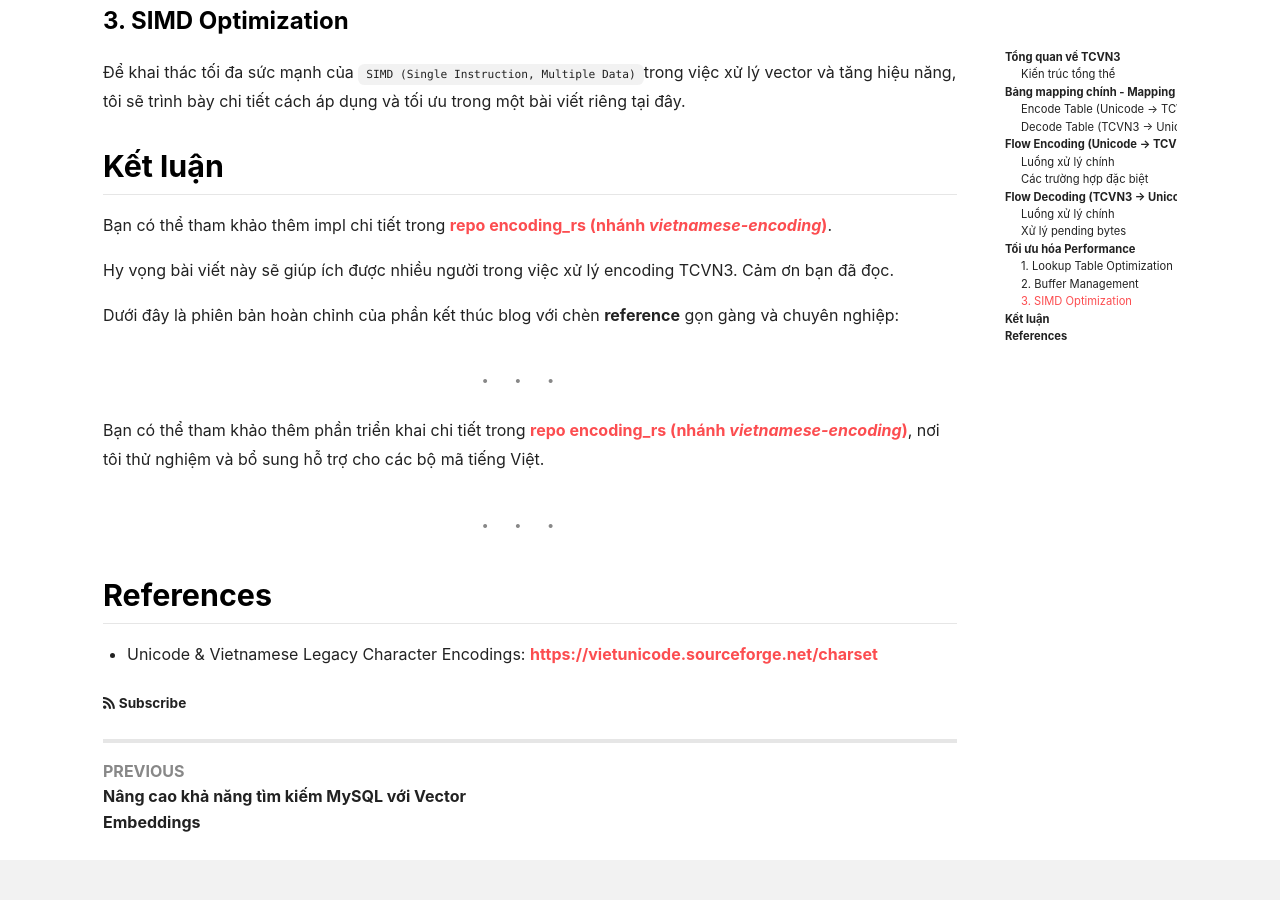
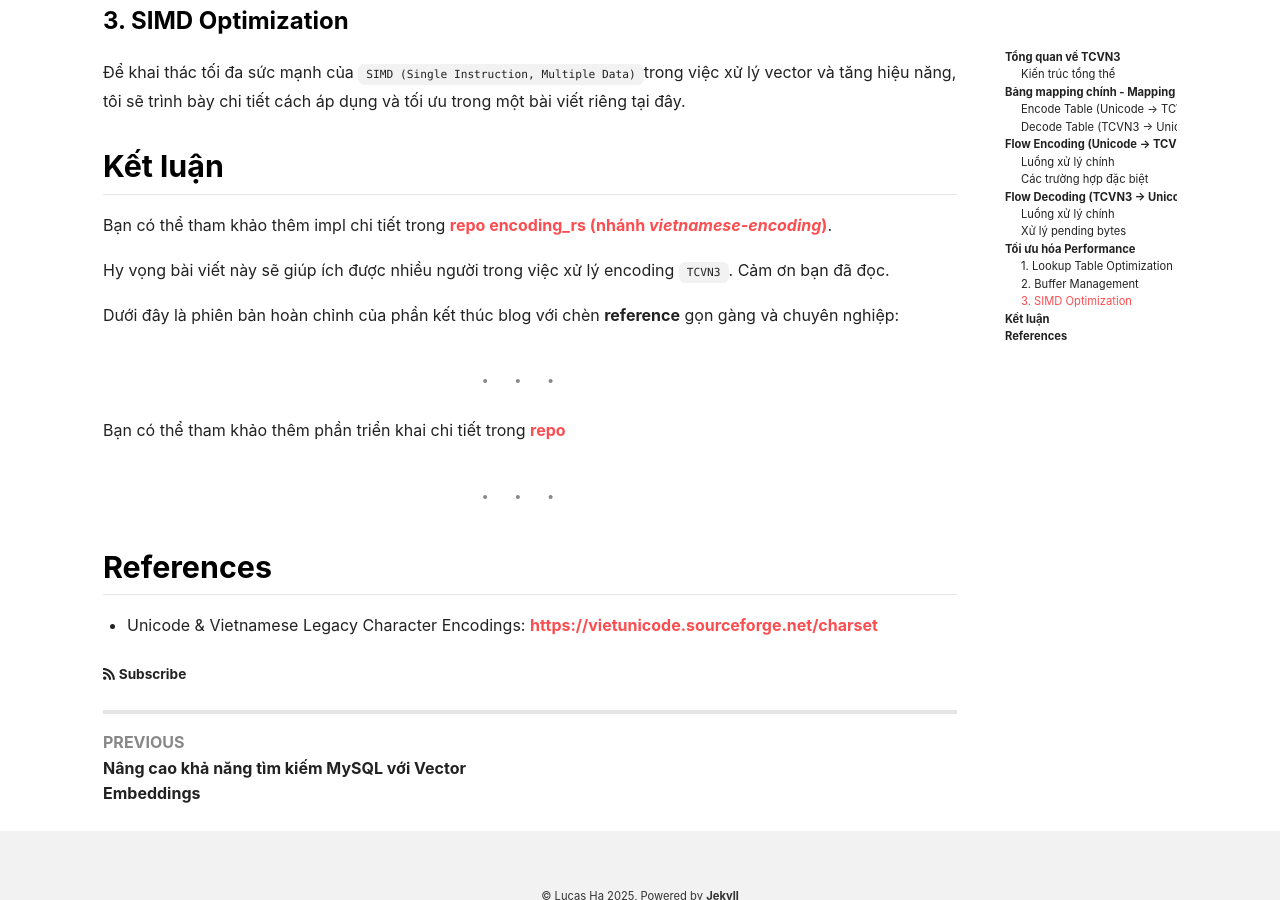
Before and after one commit to tuanha1305/tuanha1305.github.io, a Jekyll site: the page built from _posts/2025-09-13-custom-tcvn3-encoding-implementation-a-deep-dive.md, in a window 1280 px wide and 900 px high, scrolled down 7901 px. Built offline with Jekyll 4.4.1, drawn with Linux system fonts in a browser that asks for light colours; nearby versions of some CDN libraries.

Commit message:
docs: fix formatting and simplify references in TCVN3 article
Improve readability by fixing code formatting for TCVN3 and simplifying repository references in the conclusion section

```diff
--- a/_posts/2025-09-13-custom-tcvn3-encoding-implementation-a-deep-dive.md
+++ b/_posts/2025-09-13-custom-tcvn3-encoding-implementation-a-deep-dive.md
@@ -480,13 +480,13 @@ pub fn max_utf8_buffer_length(&self, byte_length: usize) -> Option<usize> {
 ## Kết luận
 Bạn có thể tham khảo thêm impl chi tiết trong [repo **encoding\_rs** (nhánh *vietnamese-encoding*)](https://github.com/tuanha1305/encoding_rs/tree/vietnamese-encoding).
 
-Hy vọng bài viết này sẽ giúp ích được nhiều người trong việc xử lý encoding TCVN3. Cảm ơn bạn đã đọc.
+Hy vọng bài viết này sẽ giúp ích được nhiều người trong việc xử lý encoding `TCVN3`. Cảm ơn bạn đã đọc.
 
 Dưới đây là phiên bản hoàn chỉnh của phần kết thúc blog với chèn **reference** gọn gàng và chuyên nghiệp:
 
 ---
 
-Bạn có thể tham khảo thêm phần triển khai chi tiết trong [repo **encoding\_rs** (nhánh *vietnamese-encoding*)](https://github.com/tuanha1305/encoding_rs/tree/vietnamese-encoding), nơi tôi thử nghiệm và bổ sung hỗ trợ cho các bộ mã tiếng Việt.
+Bạn có thể tham khảo thêm phần triển khai chi tiết trong [repo](https://github.com/tuanha1305/encoding_rs/tree/vietnamese-encoding)
 
 ---
 
```
